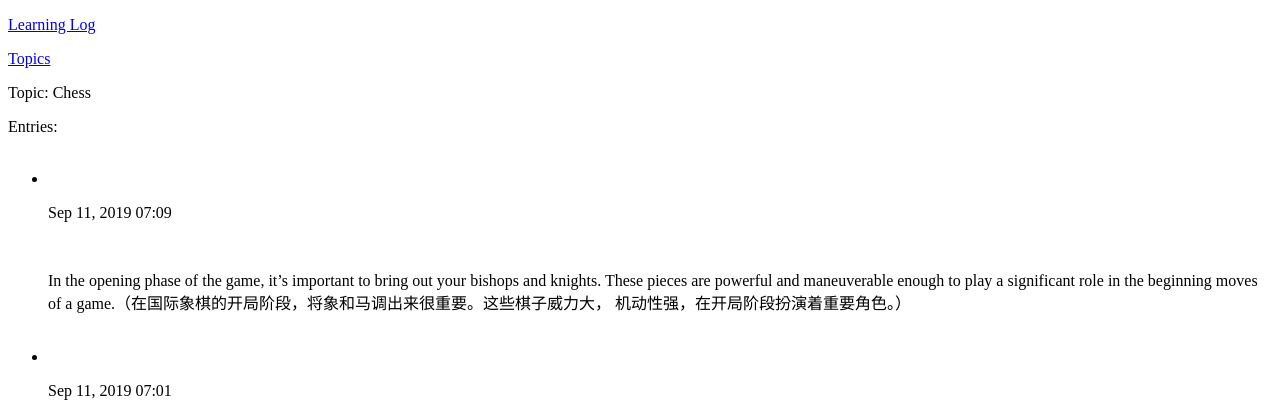
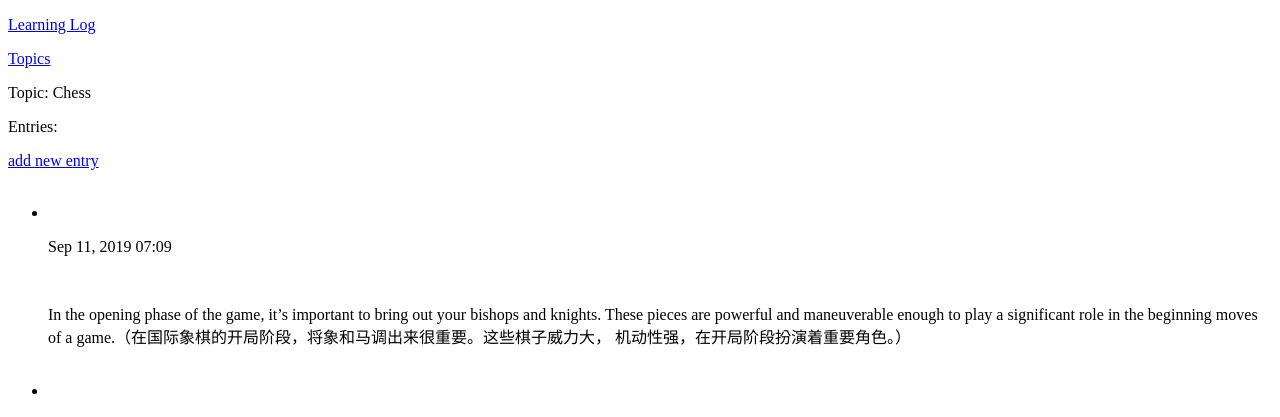
Before and after one commit to chenwenshuo/learning_logs, a Django app: page /topics/2/ in a window 1280 px wide. Shown: the top 417 px of the page. Run offline with Django 3.2, Linux system fonts and the light colour scheme; data comes from the database, SQL or seed files in the repository; both versions use the stored data as it was after the commit.

Commit message:
新增数据

```diff
--- a/learning_log/urls.py
+++ b/learning_log/urls.py
@@ -11,5 +11,5 @@ urlpatterns = [
     url(r'^topics/$', views.topics, name='topics'),
     url(r'^topics/(?P<topic_id>\d+)/$', views.topic, name='topic'),
     url(r'^new_topic/$', views.new_topic, name='new_topic'),
-    url(r'^$new_entry/(?P<topic_id>\d+)/$', views.new_entry, name='new_entry')
+    url(r'^new_entry/(?P<topic_id>\d+)/$', views.new_entry, name='new_entry')
 ]
--- a/learning_log/views.py
+++ b/learning_log/views.py
@@ -38,8 +38,10 @@ def new_entry(request, topic_id):
     else:
         form = EntryForm(request.POST)
         if form.is_valid():
-            form.save(commit=False)
-            return HttpResponseRedirect(reverse('learning_logs:topic',
+            new_entry = form.save(commit=False)
+            new_entry.topic =topic
+            new_entry.save()
+            return HttpResponseRedirect(reverse('learning_log:topic',
                                                 args=[topic_id]))
     context = {'topic': topic, 'form': form}
-    return render(request, 'learning_logs/new_entry.html', context)
+    return render(request, 'learning_log/new_entry.html', context)
--- a/templates/learning_log/topic.html
+++ b/templates/learning_log/topic.html
@@ -12,6 +12,7 @@
 <p>Topic: {{ topic }}</p>
 
   <p>Entries:</p>
+      <p>     <a href="{% url 'learning_log:new_entry' topic.id %}">add new entry</a>   </p>
     <ul>{% for entry in entries %}
         <li>
             <p>{{ entry.date_added|date:'M d, Y H:i' }}</p>
```
Also changed, not shown: db.sqlite3.
